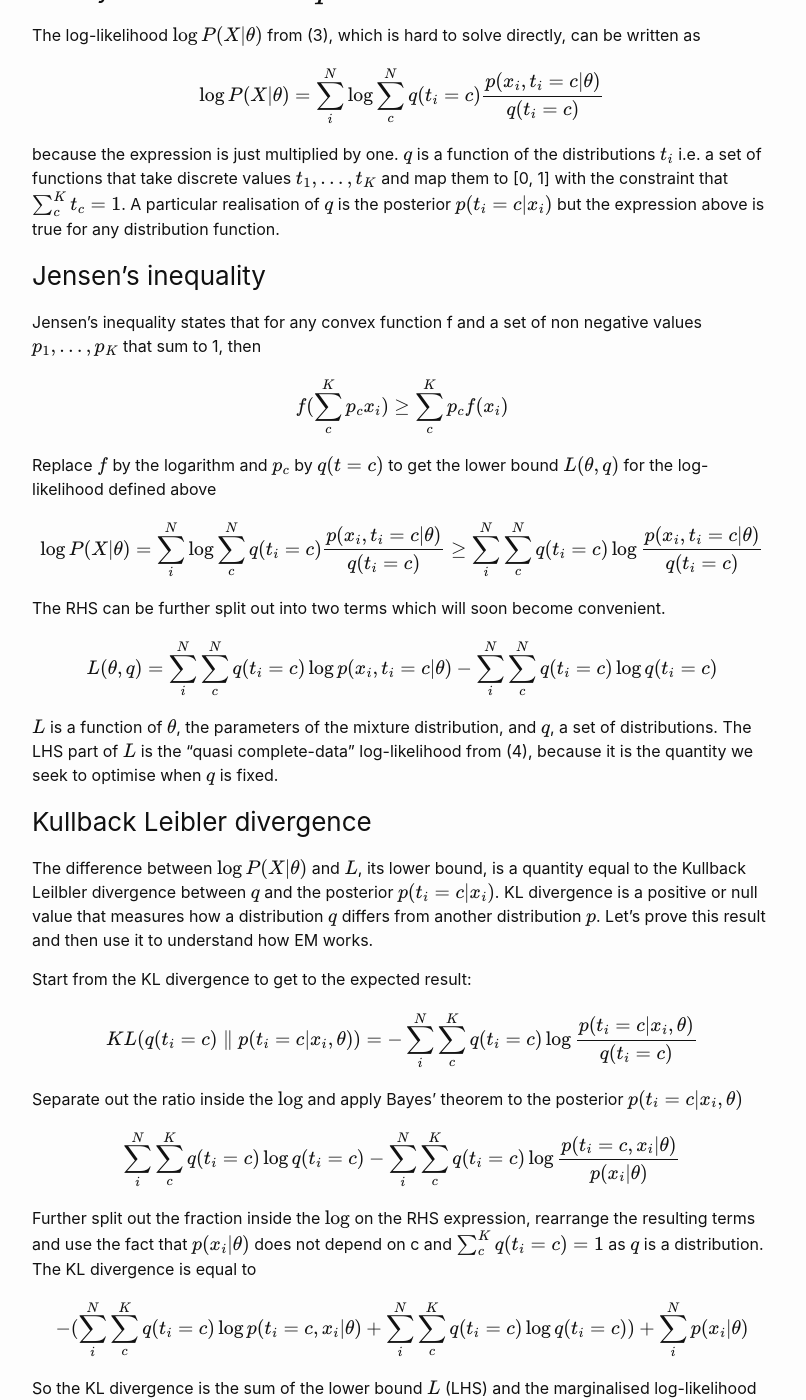
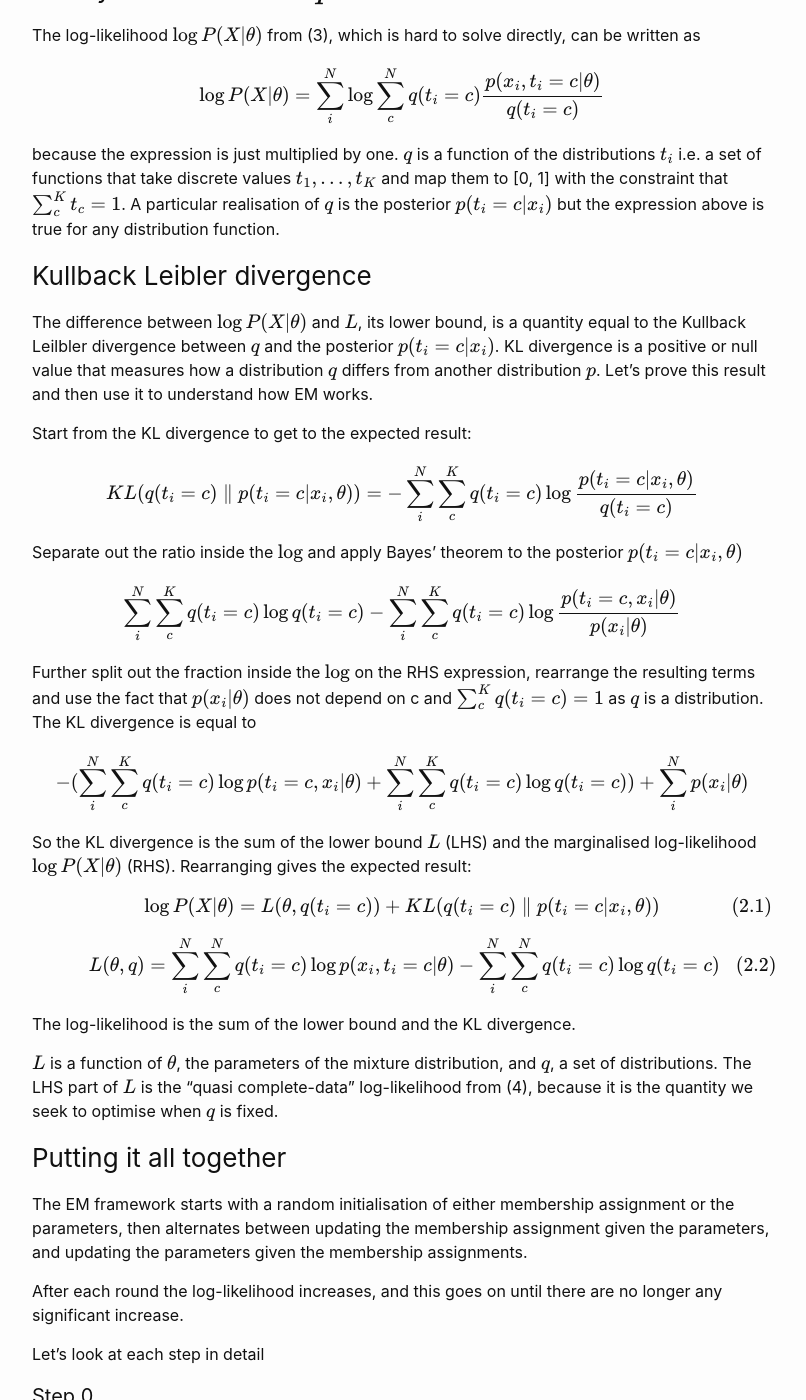
Before and after one commit to mkffl/mkffl.github.io, a Jekyll site: the page built from _posts/2020-05-26-Expectation-maximization-part-1.markdown, in a window 1280 px wide and 1400 px high, scrolled down 7455 px. Shown: the whole window, without its empty margins (238-1044 px from the left). Built offline with Jekyll 4.4.1, drawn with Linux system fonts in a browser that asks for light colours; formulas are drawn with MathJax 3; some of the changed text lies outside the part shown.

Commit message:
Remove jensen' s inequality

```diff
--- a/_posts/2020-05-26-Expectation-maximization-part-1.markdown
+++ b/_posts/2020-05-26-Expectation-maximization-part-1.markdown
@@ -340,31 +340,6 @@ because the expression is just multiplied by one. $q$ is a function of the distr
 and map them to [0, 1] with the constraint that $\sum_c^Kt_c=1$. A particular realisation of $q$ is the posterior
 $p(t_i=c|x_i)$ but the expression above is true for any distribution function.
 
-### Jensen's inequality
-
-Jensen's inequality states that for any convex function f and a set of non negative values $p_1, ..., p_K$
-that sum to 1,
-then
-
-$$
-f(\sum_c^Kp_cx_i) \geq \sum_c^Kp_cf(x_i)
-$$
-
-Replace $f$ by the logarithm and $p_c$ by $q(t=c)$ to get the lower bound $L(\theta, q)$ for the log-likelihood defined above
-
-$$
-\log P(X|\theta) = \sum_i^N\log\sum_c^Nq(t_i=c)\frac{p(x_i, t_i=c|\theta)}{q(t_i=c)}
-\geq \sum_i^N\sum_c^Nq(t_i=c)\log\frac{p(x_i, t_i=c|\theta)}{q(t_i=c)}
-$$
-
-The RHS can be further split out into two terms which will soon become convenient.
-
-$$
-L(\theta, q) = \sum_i^N\sum_c^Nq(t_i=c)\log p(x_i, t_i=c|\theta)
-- \sum_i^N\sum_c^Nq(t_i=c)\log q(t_i=c)
-$$
-
-$L$ is a function of $\theta$, the parameters of the mixture distribution, and $q$, a set of distributions. The LHS part of $L$ is the "quasi complete-data" log-likelihood from (4), because it is the quantity we seek to optimise when $q$ is fixed.
 
 ### Kullback Leibler divergence
 The difference between $\log P(X|\theta)$ and $L$, its lower bound, is a quantity equal to the Kullback Leilbler divergence between $q$ and the posterior $p(t_i=c|x_i)$. KL divergence is a positive or null value that measures how a distribution $q$ differs from another distribution $p$. Let's prove this result and then use it to understand how EM works.
@@ -391,13 +366,20 @@ So the KL divergence is the sum of the lower bound $L$ (LHS) and the marginalise
 Rearranging gives the expected result:
 
 $$
-\begin{equation}
 \log P(X|\theta) = L(\theta, q(t_i=c)) + KL(q(t_i=c)\parallel p(t_i=c|x_i,\theta))
-\tag{5}
-\end{equation}
+\tag{2.1}
 $$
 
+$$
+L(\theta, q) = \sum_i^N\sum_c^Nq(t_i=c)\log p(x_i, t_i=c|\theta) - \sum_i^N\sum_c^Nq(t_i=c)\log q(t_i=c)
+\tag{2.2}
+$$
+
+
 The log-likelihood is the sum of the lower bound and the KL divergence.
+
+$L$ is a function of $\theta$, the parameters of the mixture distribution, and $q$, a set of distributions. The LHS part of $L$ is the "quasi complete-data" log-likelihood from (4), because it is the quantity we seek to optimise when $q$ is fixed.
+
 
 ### Putting it all together
 
@@ -416,7 +398,12 @@ Start with a random guess, $\theta_0$, to kick off the iteratiion.
 Objective: optimise $L$ wrt. $q$ with $\theta$ fixed at the value from the previous step.
 
 
-Solution: $q = p(t_i=c \vert x_i, \theta)$.
+Solution:
+
+$$
+q = p(t_i=c \vert x_i, \theta)
+\tag{2.3}
+$$
 
 
 From (5) $\log P(X \vert \theta)$ does not vary with $q$ so $L$ is maximised when the KL divergence is minimised i.e. $q = p(t_i=c \vert x_i)$ because the difference between a distribution and itself is zero, the minimum value for KL.
@@ -431,6 +418,7 @@ Objective: optimising $L$ wrt. $\theta$ with membership assignments fixed in the
 Solution:
 $$
 {argmax}{_\theta} \sum_{i=1}^N \sum_{c=1}^Kq(t_i=c)\log p(t_i=c, x_i \vert \theta)
+\tag{2.4}
 $$
 
 The actual results depend on the mixture distribution but as with the Poisson example, the presence of the $log$ next to the joint distribution makes the solution straightforward for distributions of the [exponential family](https://en.wikipedia.org/wiki/Exponential_family).
```
Also changed, not shown: other parts of _posts/2020-05-26-Expectation-maximization-part-1.markdown (+1 -1 lines).
